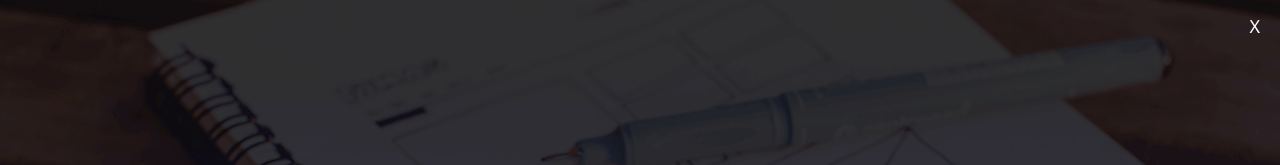
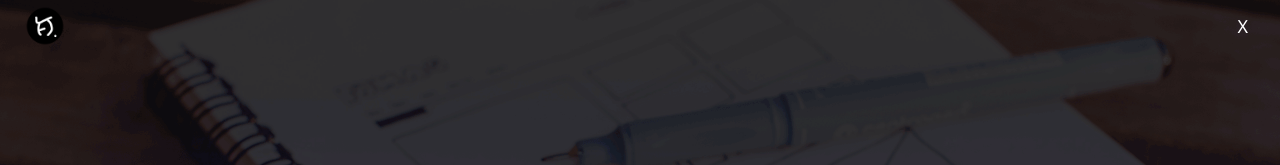
Before and after one commit to jkevintu/app, a React (Create React App) app: page /app/Websites in a window 1280 px wide. Shown: the top 165 px of the page. Built offline with nearby package versions, Linux system fonts and the light colour scheme; a web font is replaced by a local one.

Commit message:
Add logos

```diff
--- a/src/components/Header.js
+++ b/src/components/Header.js
@@ -1,12 +1,16 @@
 import React from "react";
+import { Link } from "react-router-dom"
 import HeaderLink from "./HeaderLink"
+
+import logoImg from "../img/logo.png";
 
 const headerStyle = {
   width: "100%",
-  padding: "14px 0",
+  padding: "5px 0",
+  height: "42px",
   display: "flex",
   flexDirection: "row",
-  justifyContent: "flex-end",
+  justifyContent: "space-between",
   position: "absolute",
   zIndex: 10
 }
@@ -18,25 +22,52 @@ const getHeaderLinks = (isHomePage = true) => {
 
 const homePageLinks = () => {
   return (
-    <React.Fragment>
+    <div className="header-links"
+      style={{
+        display: 'flex',
+        paddingRight: '12px'
+      }}>
       <HeaderLink href="/app/#about">about</HeaderLink>
       <HeaderLink href="/app/#work">work</HeaderLink>
       <HeaderLink href="/app/#design">design</HeaderLink>
-    </React.Fragment>
+    </div>
+  )
+}
+
+const getLogos = (props) => {
+  return (
+    <div className="logo-wrapper">
+      {props.hasLogo &&
+        <Link to={props.headerLogoUrl || "/app/"}>
+          <div className="logo" style={{
+            height: '100%',
+            paddingLeft: '24px',
+            width: '42px'
+          }}>
+            <img alt="Home" style={{height: '100%'}} src={logoImg}></img>
+          </div>
+        </Link>
+      }
+    </div>
   )
 }
 
 const projectLink = () => {
   return (
-    <React.Fragment>
+    <div className="header-links"
+      style={{
+        display: 'flex',
+        paddingRight: '12px'
+      }}>
       <HeaderLink href="/app">X</HeaderLink>
-    </React.Fragment>
+    </div>
   )
 }
 
 export default function Header(props) {
   return (
     <header className="header" style={headerStyle}>
+      {getLogos(props)}
       {getHeaderLinks(props.isHomePage)}
     </header>
   )
--- a/src/components/HeaderLink.js
+++ b/src/components/HeaderLink.js
@@ -6,7 +6,8 @@ const headerLinkStyle = {
   textDecoration: "none",
   lineHeight: "24px",
   fontSize: "calc(10px + 1vmin)",
-  padding: "0 20px"
+  padding: "0 20px",
+  alignItems: 'center'
 };
 
 const hoverHeaderLink = {
--- a/src/components/Layout.js
+++ b/src/components/Layout.js
@@ -5,7 +5,7 @@ import Footer from "./Footer"
 export default function Layout(props) {
   return (
     <div className="layout">
-      <Header isHomePage={true} />
+      <Header isHomePage={true} hasLogo={true} />
       {props.children}
       <Footer></Footer>
     </div>
--- a/src/components/ProjectLayout.js
+++ b/src/components/ProjectLayout.js
@@ -5,7 +5,7 @@ import Footer from "./Footer"
 export default function ProjectLayout(props) {
   return (
     <div className="project-layout">
-      <Header isHomePage={false} />
+      <Header isHomePage={false} hasLogo={true}/>
       {props.children}
       <Footer></Footer>
     </div>
--- a/src/pages/Websites.js
+++ b/src/pages/Websites.js
@@ -91,8 +91,8 @@ export default function Websites(props) {
                   }
                 </SectionProfileDetail>
                 <SectionProfileDetail className="content">
-                  {website.content && website.content.map(p => {
-                    return <p>{p}</p>
+                  {website.content && website.content.map((p, i) => {
+                    return <p key={i}>{p}</p>
                   })}
                 </SectionProfileDetail>
               </SectionProfileWrapper>
```
Also changed, not shown: src/img/logo.png (added).
